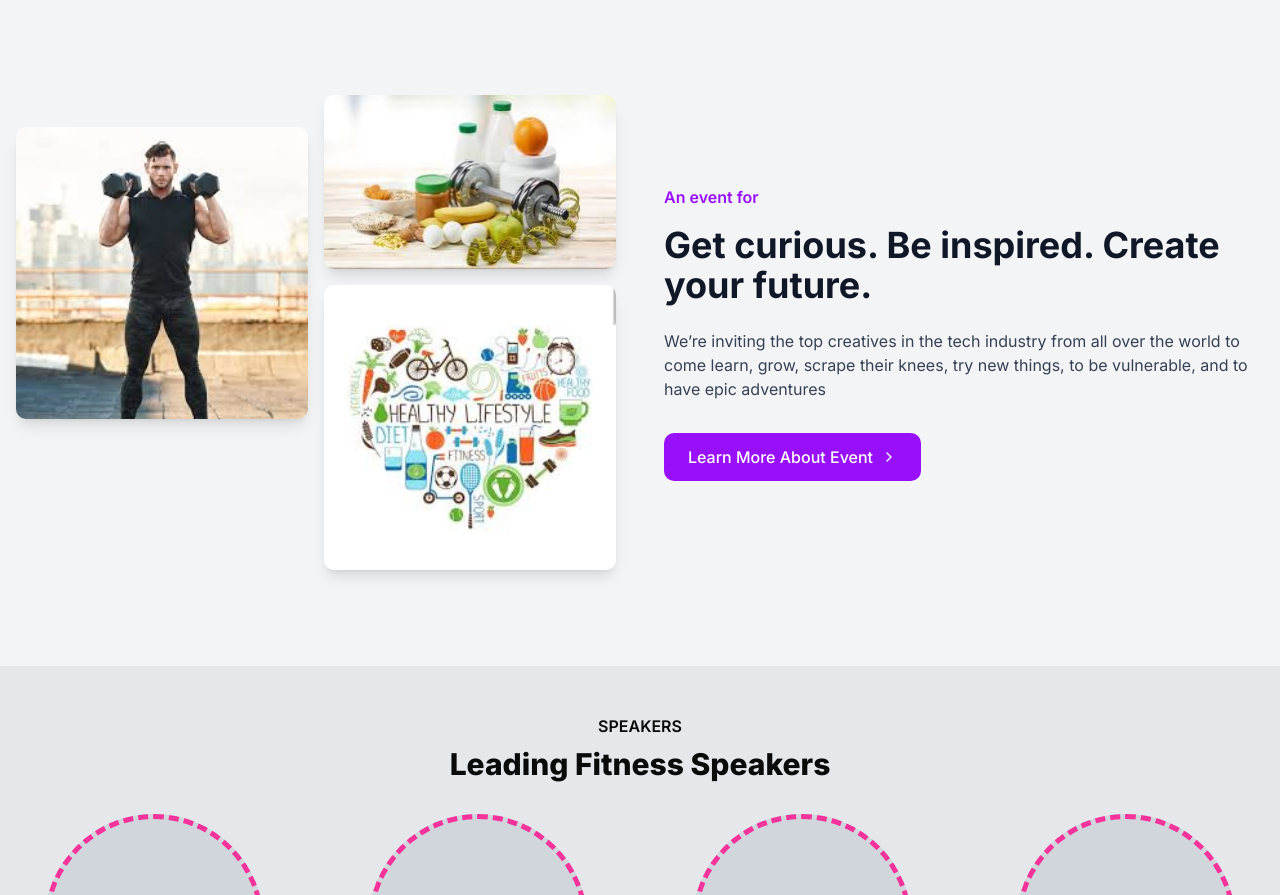
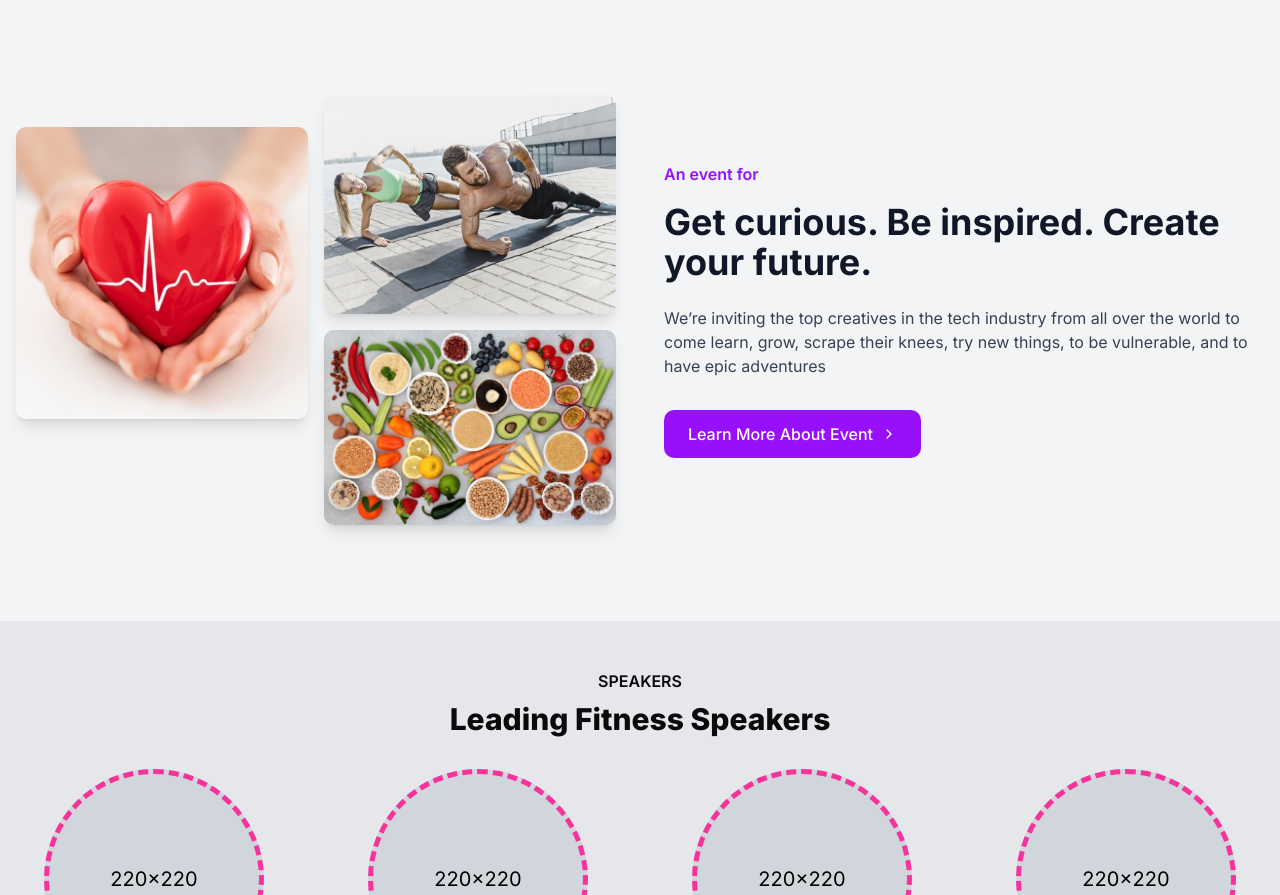
Before and after one commit to vamshichi/fitnessfest, a Next.js app: page / in a window 1280 px wide. Shown: the part 1886-2781 px from the top of the page. Built offline with nearby package versions, Linux system fonts and the light colour scheme.

Commit message:
home page update

```diff
--- a/app/page.tsx
+++ b/app/page.tsx
@@ -158,7 +158,7 @@ export default function Home() {
                 <div className="pt-8">
                   <div className="rounded-lg overflow-hidden shadow-lg">
                     <Image
-                      src="/images/gym1.jpg"
+                      src="/images/Health.jpg"
                       alt="Conference"
                       width={400}
                       height={600}
@@ -169,7 +169,7 @@ export default function Home() {
                 <div>
                   <div className="rounded-lg overflow-hidden shadow-lg mb-4">
                     <Image
-                      src="/images/gym2.jpg"
+                      src="/images/fitness.jpg"
                       alt="Conference"
                       width={400}
                       height={400}
@@ -178,7 +178,7 @@ export default function Home() {
                   </div>
                   <div className="rounded-lg overflow-hidden shadow-lg">
                     <Image
-                      src="/images/gym3.jpg"
+                      src="/images/nutrition.jpg"
                       alt="Conference"
                       width={400}
                       height={300}
```
